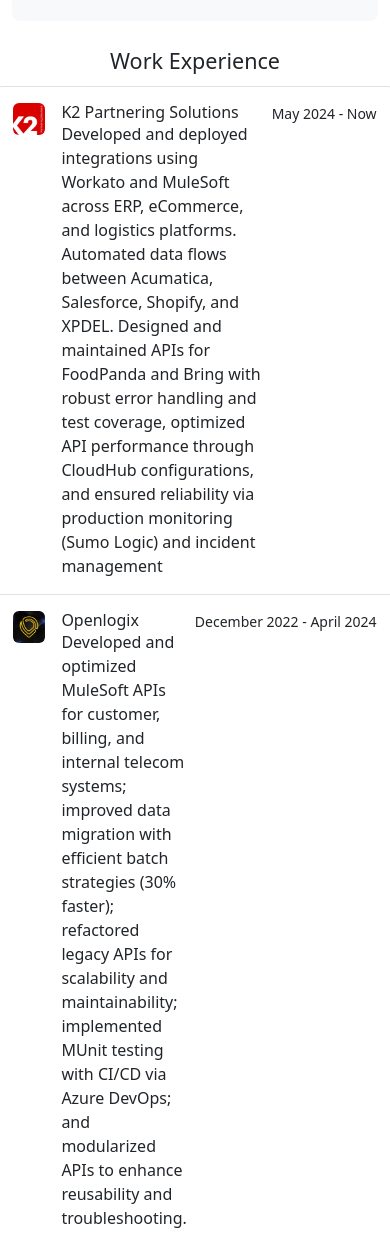
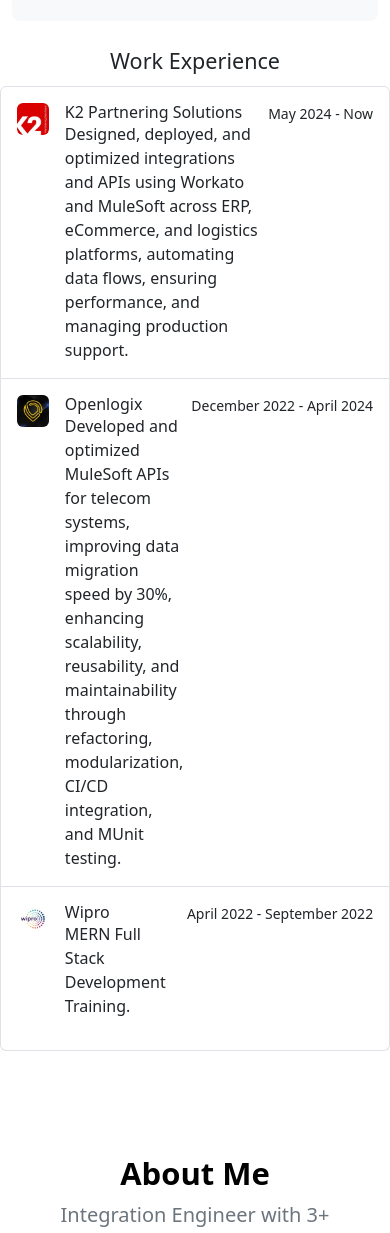
Before and after one commit to Pratikmourya/portfolio, a plain HTML site: page index.html in a window 390 px wide. Shown: the part 377-1610 px from the top of the page. Drawn offline with nearby package versions, Linux system fonts and the light colour scheme.

Commit message:
changed for better visibilty on smaller screens

```diff
--- a/index.html
+++ b/index.html
@@ -54,11 +54,15 @@
             <div class="d-flex gap-2 w-100 justify-content-between">
               <div>
                 <h6 class="mb-0">K2 Partnering Solutions</h6>
-                <p class="mb-0 opacity-80">
+                <p class="mb-0 opacity-80 d-none d-lg-block">
                 Developed and deployed integrations using Workato and MuleSoft across ERP, eCommerce, and logistics platforms. Automated
                 data flows between Acumatica, Salesforce, Shopify, and XPDEL. Designed and maintained APIs for FoodPanda and Bring with
                 robust error handling and test coverage, optimized API performance through CloudHub configurations, and ensured
                 reliability via production monitoring (Sumo Logic) and incident management</p>
+
+                <p class="mb-0 opacity-80  d-lg-none" >
+                Designed, deployed, and optimized integrations and APIs using Workato and MuleSoft across ERP, eCommerce, and logistics
+                platforms, automating data flows, ensuring performance, and managing production support.</p>
               </div> <small class="opacity-80 text-nowrap">May 2024 - Now</small>
             </div>
           </a> <a class="list-group-item list-group-item-action d-flex gap-3 py-3" aria-current="true"> <img
@@ -66,10 +70,14 @@
             <div class="d-flex gap-2 w-100 justify-content-between">
               <div>
                 <h6 class="mb-0">Openlogix</h6>
-                <p class="mb-0 opacity-80">
+                <p class="mb-0 opacity-80 d-none d-lg-block">
                 Developed and optimized MuleSoft APIs for customer, billing, and internal telecom systems; improved data migration with
                 efficient batch strategies (30% faster); refactored legacy APIs for scalability and maintainability; implemented MUnit
                 testing with CI/CD via Azure DevOps; and modularized APIs to enhance reusability and troubleshooting.</p>
+
+                <p class="mb-0 opacity-80  d-lg-none">
+                  Developed and optimized MuleSoft APIs for telecom systems, improving data migration speed by 30%, enhancing scalability,
+                  reusability, and maintainability through refactoring, modularization, CI/CD integration, and MUnit testing.</p>
               </div> <small class="opacity-80 text-nowrap">December 2022 - April 2024</small>
             </div>
           </a> <a class="list-group-item list-group-item-action d-flex gap-3 py-3" aria-current="true"> <img
```
